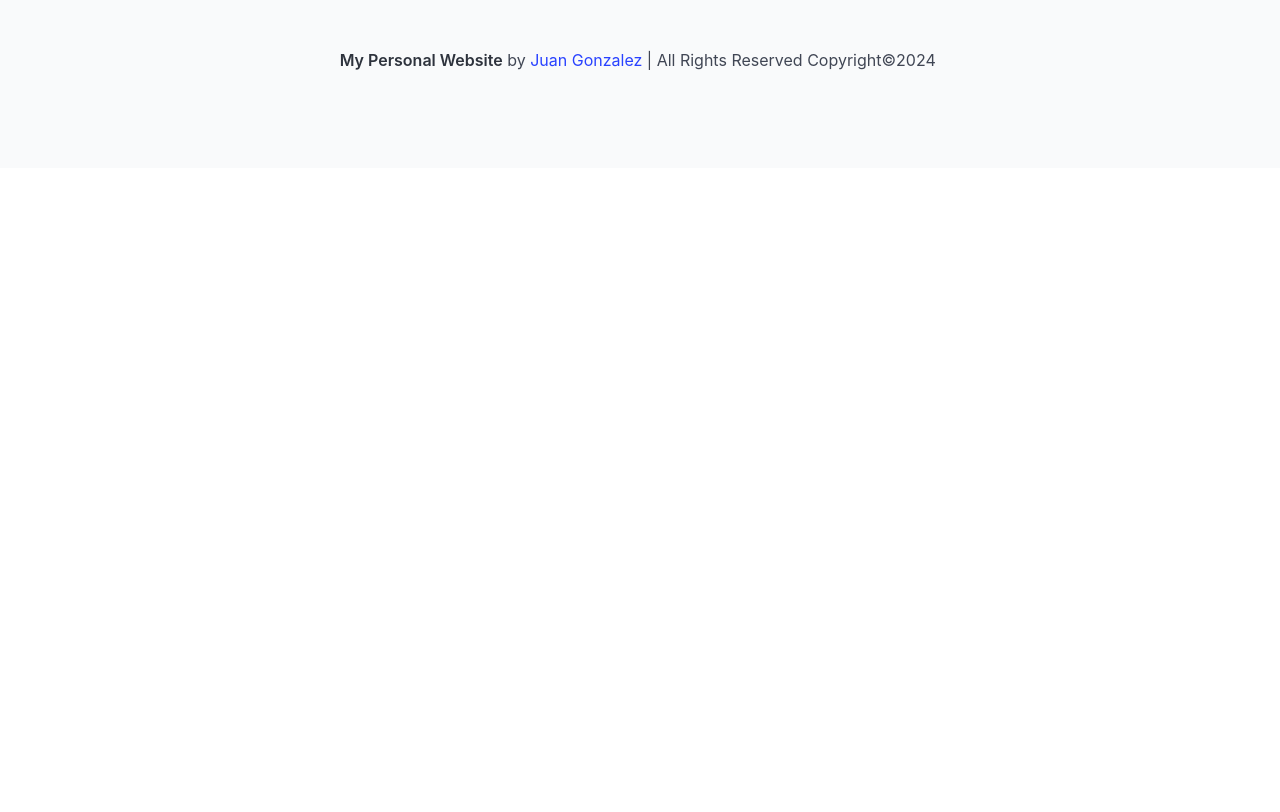
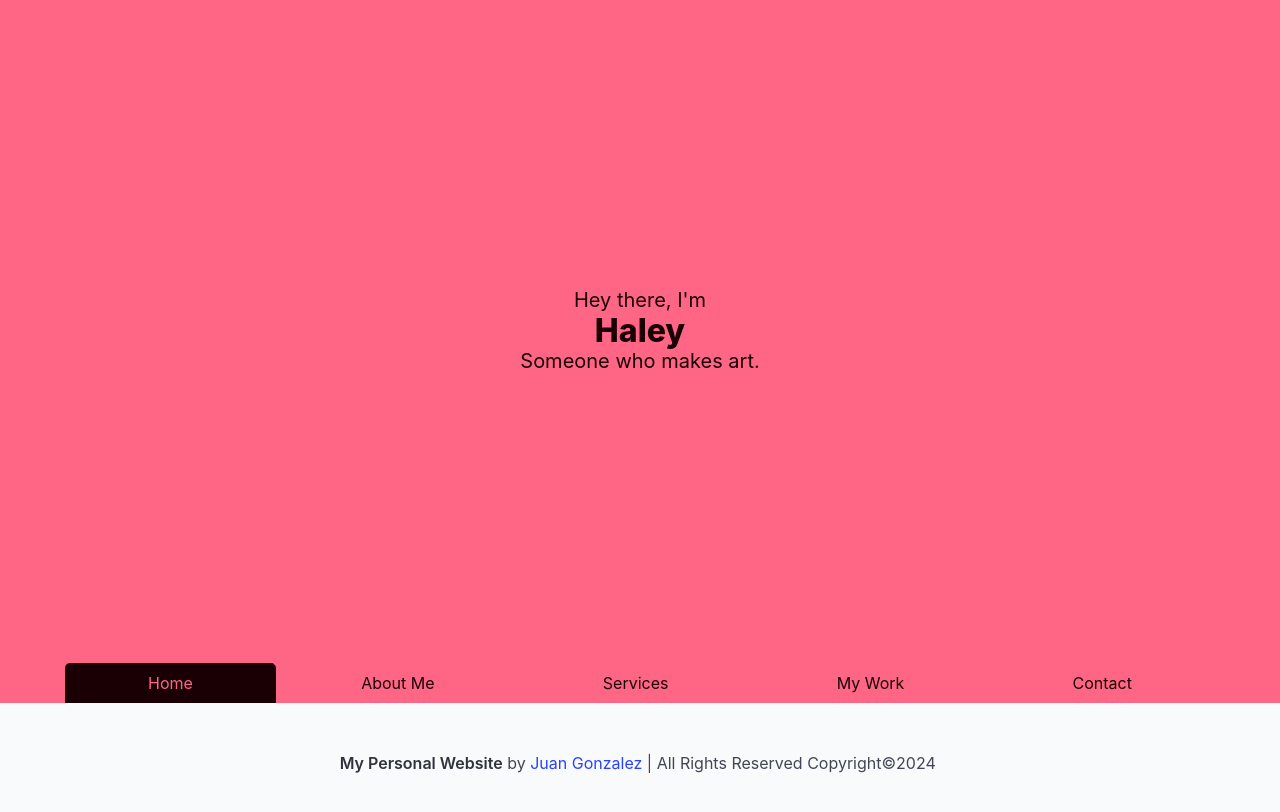
Before and after one commit to Gonzalez32/portfolio_hvf, a React (Create React App) app: page / in a window 1280 px wide. Shown: the top 812 px of the page. Built offline with nearby package versions, Linux system fonts and the light colour scheme.

Commit message:
modified home component

```diff
--- a/src/App.js
+++ b/src/App.js
@@ -2,10 +2,11 @@
 import "./App.css";
 import "bulma/package.json";
 import "bulma/css/bulma.css";
+import Home from "./components/Home";
 // import Navbar from "./components/Navbar";
 // import Header from "./components/Header";
 // import About from "./components/About";
-import Sicky_note from "./components/Sicky_note";
+
 import Footer from "./components/Footer";
 
 function App() {
@@ -27,10 +28,10 @@ function App() {
     //   </header>
     // </div>
     <>
+      <Home />
       {/* <Navbar />
       <Header />
       <About /> */}
-      {/* <Sicky_note /> */}
       <Footer />
     </>
   );
--- a/src/components/Home.js
+++ b/src/components/Home.js
@@ -2,15 +2,39 @@ import React from "react";
 
 const Home = () => {
   return (
-    <div>
-      <section class="section is-large">
-        <h1 class="title">About Me</h1>
-        <h2 class="subtitle">
-          Hello, my little <strong>grimlins</strong>! like the one you're
-          currently as is.
-        </h2>
-      </section>
-    </div>
+    <section class="hero is-danger is-large">
+      <div class="hero-body">
+        <div class="container has-text-centered">
+          <h1 class="subtitle">Hey there, I'm</h1>
+          <h2 class="title">Haley</h2>
+          <h1 class="subtitle profession">Someone who makes art.</h1>
+        </div>
+      </div>
+
+      <div class="hero-foot">
+        <nav class="tabs is-boxed is-fullwidth">
+          <div class="container">
+            <ul>
+              <li class="is-active">
+                <a href="#home">Home</a>
+              </li>
+              <li>
+                <a href="About me">About Me</a>
+              </li>
+              <li>
+                <a href="Services">Services</a>
+              </li>
+              <li>
+                <a href="My Work">My Work</a>
+              </li>
+              <li>
+                <a href="Contact">Contact</a>
+              </li>
+            </ul>
+          </div>
+        </nav>
+      </div>
+    </section>
   );
 };
 
```
